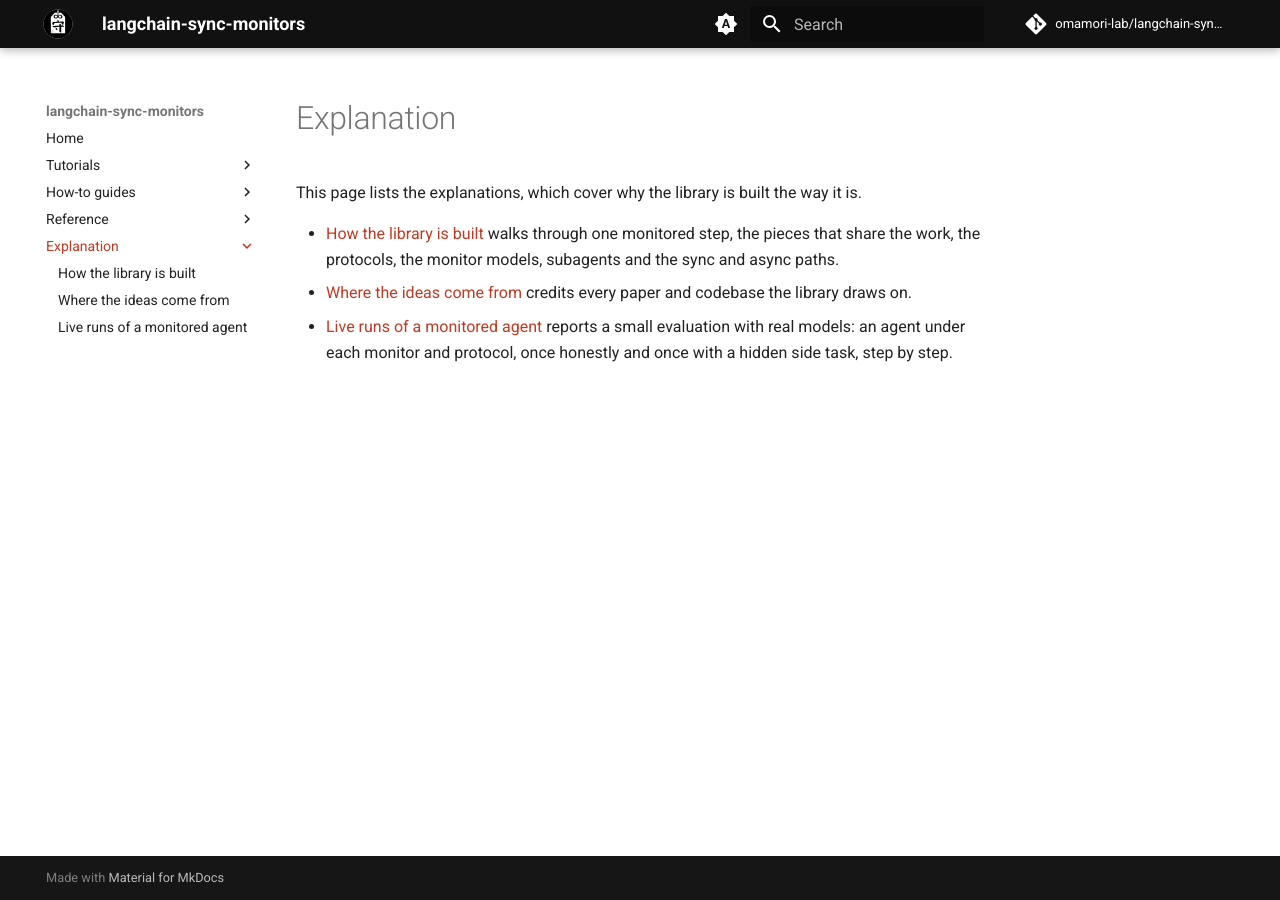
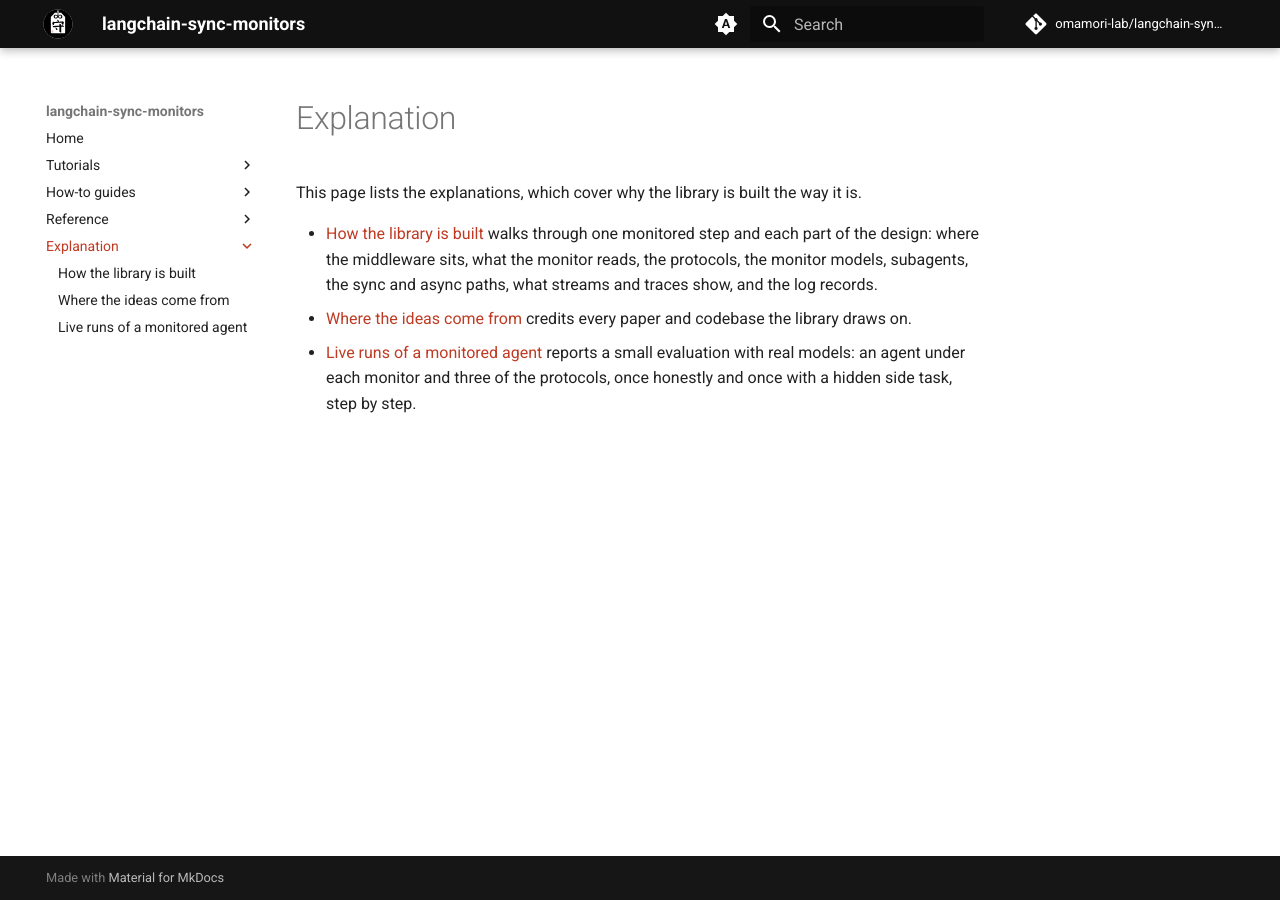
Before and after one commit to omamori-lab/langchain-sync-monitors, an MkDocs documentation site: the page built from docs/explanation/index.md, in a window 1280 px wide. Built offline with MkDocs 1.6.1 and Material for MkDocs 9.7.7, drawn with Linux system fonts in a browser that asks for light colours; comment, search, counter and statistics services are not loaded.

Commit message:
Describe the how-to and explanation sections accurately
The how-to index names the protocol guide by its title and says that Auto
Mode hands a step to a fallback after too many blocks, a halt by default.
The explanation index lists every topic the design page covers and says
the live runs used three of the four protocols.

Co-Authored-By: Claude Opus 5.5 <noreply@anthropic.com>

```diff
--- a/docs/explanation/index.md
+++ b/docs/explanation/index.md
@@ -3,11 +3,12 @@
 This page lists the explanations, which cover why the library is built the way
 it is.
 
-- [How the library is built](design.md) walks through one monitored step, the
-  pieces that share the work, the protocols, the monitor models, subagents and
-  the sync and async paths.
+- [How the library is built](design.md) walks through one monitored step and
+  each part of the design: where the middleware sits, what the monitor reads,
+  the protocols, the monitor models, subagents, the sync and async paths,
+  what streams and traces show, and the log records.
 - [Where the ideas come from](background.md) credits every paper and codebase
   the library draws on.
 - [Live runs of a monitored agent](live-runs.md) reports a small evaluation
-  with real models: an agent under each monitor and protocol, once honestly
-  and once with a hidden side task, step by step.
+  with real models: an agent under each monitor and three of the protocols,
+  once honestly and once with a hidden side task, step by step.
```
Also changed, not shown: docs/how-to/index.md (+5 -4 lines).
